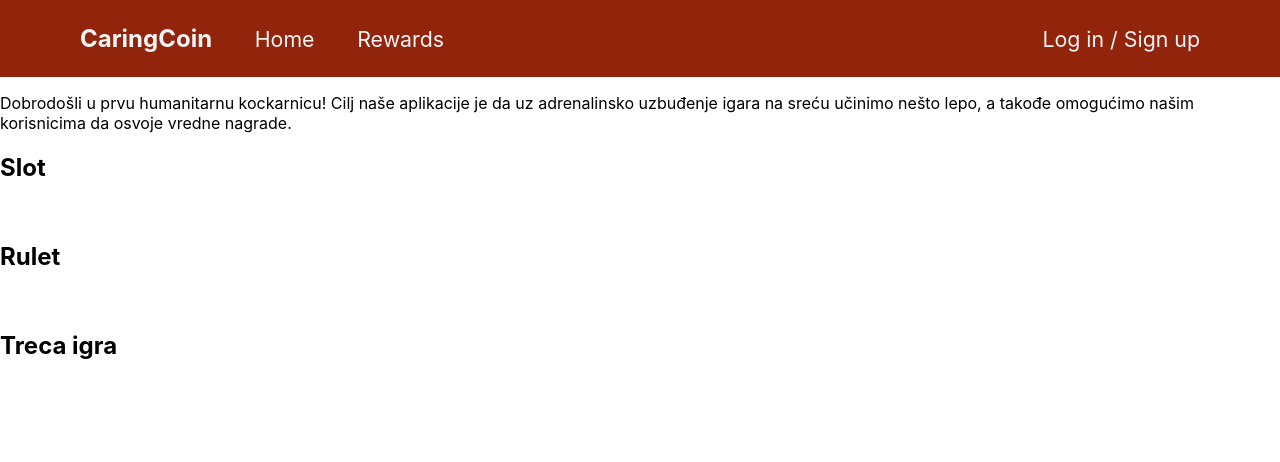
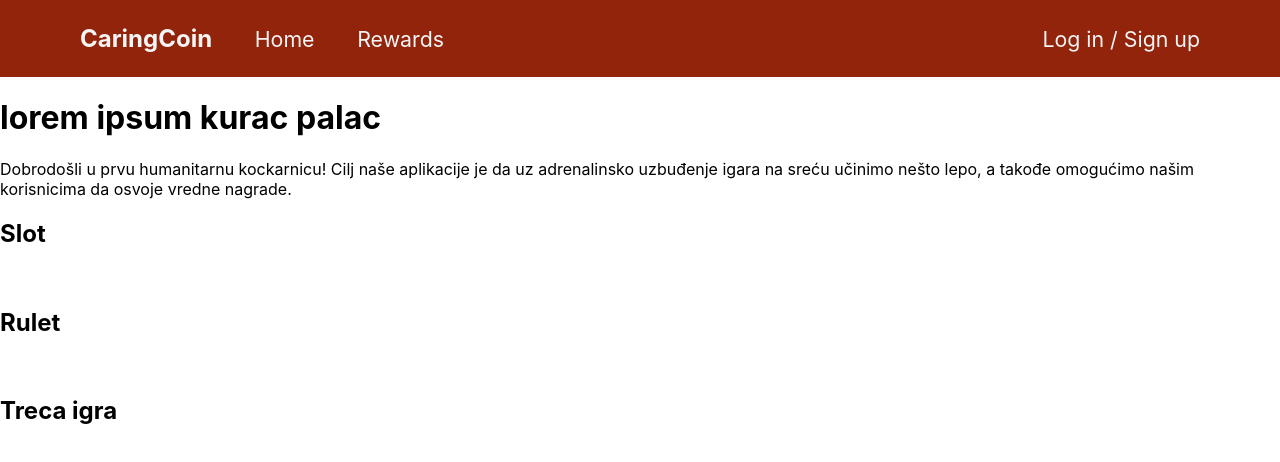
Before and after one commit to fonis-team-5/hakaton-2024, a React (Create React App) app: page / in a window 1280 px wide. Shown: the top 462 px of the page. Built offline with nearby package versions, Linux system fonts and the light colour scheme.

Commit message:
Description added

```diff
--- a/src/App.js
+++ b/src/App.js
@@ -1,5 +1,6 @@
 import "./App.css";
 import Cards from "./Cards";
+import Description from "./Description";
 import Navbar from "./Navbar";
 
 function App() {
@@ -7,11 +8,7 @@ function App() {
     <div className="App">
       <Navbar />
       <div className="main-content">
-        <p id="OPIS">
-          Dobrodošli u prvu humanitarnu kockarnicu! Cilj naše aplikacije je da
-          uz adrenalinsko uzbuđenje igara na sreću učinimo nešto lepo, a takođe
-          omogućimo našim korisnicima da osvoje vredne nagrade.
-        </p>
+        <Description />
         <Cards />
       </div>
     </div>
--- /dev/null
+++ b/src/Description.js
@@ -0,0 +1,14 @@
+function Description() {
+  return (
+    <div className="description-container">
+      <h1> lorem ipsum kurac palac </h1>
+      <p id="OPIS">
+        Dobrodošli u prvu humanitarnu kockarnicu! Cilj naše aplikacije je da uz
+        adrenalinsko uzbuđenje igara na sreću učinimo nešto lepo, a takođe
+        omogućimo našim korisnicima da osvoje vredne nagrade.
+      </p>
+    </div>
+  );
+}
+
+export default Description;
```
Also changed, not shown: src/Login.js (added, +9 -0 lines), src/Rewards.js (added, +9 -0 lines).
